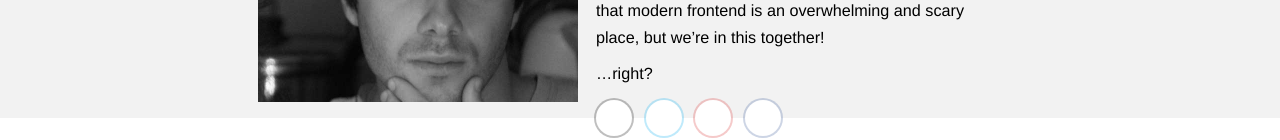
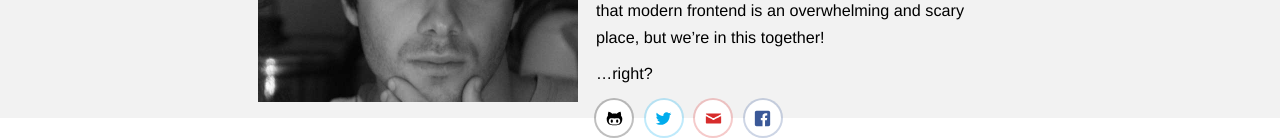
Before and after one commit to silvenon/silvenon.com, a Jekyll site: the page built from _posts/2014-09-07-github-pages-file-name-clash.md, in a window 1280 px wide. Shown: the part 797-937 px from the top of the page. Built offline with Jekyll 4.4.1, drawn with Linux system fonts in a browser that asks for light colours; a script that is not in the unit is left out; comment, search, counter and statistics services are not loaded.

Commit message:
Add missing icons to the bio

```diff
--- a/_includes/bio.html
+++ b/_includes/bio.html
@@ -13,22 +13,34 @@
         <ul class="bio-social">
           <li class="github">
             <a href="https://github.com/{{ site.author.github }}" title="GitHub">
-              <i class="icon icon-github"></i>
+              <svg viewBox="0 0 20 20">
+                <title>github</title>
+                <path d="M13.18 11.309c-0.718 0-1.3 0.807-1.3 1.799 0 0.994 0.582 1.801 1.3 1.801s1.3-0.807 1.3-1.801c-0.001-0.992-0.582-1.799-1.3-1.799zM17.706 6.626c0.149-0.365 0.155-2.439-0.635-4.426 0 0-1.811 0.199-4.551 2.080-0.575-0.16-1.548-0.238-2.519-0.238-0.973 0-1.945 0.078-2.52 0.238-2.741-1.881-4.552-2.080-4.552-2.080-0.789 1.987-0.781 4.061-0.634 4.426-0.928 1.008-1.495 2.219-1.495 3.871 0 7.186 5.963 7.301 7.467 7.301 0.342 0 1.018 0.002 1.734 0.002s1.392-0.002 1.732-0.002c1.506 0 7.467-0.115 7.467-7.301 0-1.652-0.566-2.863-1.494-3.871zM10.028 16.915h-0.056c-3.771 0-6.709-0.449-6.709-4.115 0-0.879 0.31-1.693 1.047-2.369 1.227-1.127 3.305-0.531 5.662-0.531 0.010 0 0.020 0 0.029 0s0.018 0 0.027 0c2.357 0 4.436-0.596 5.664 0.531 0.735 0.676 1.045 1.49 1.045 2.369 0 3.666-2.937 4.115-6.709 4.115zM6.821 11.309c-0.718 0-1.3 0.807-1.3 1.799 0 0.994 0.582 1.801 1.3 1.801s1.301-0.807 1.301-1.801c0-0.992-0.582-1.799-1.301-1.799z"></path>
+              </svg>
             </a>
           </li>
           <li class="twitter">
             <a href="https://twitter.com/{{ site.author.twitter }}" title="Twitter">
-              <i class="icon icon-twitter"></i>
+              <svg viewBox="0 0 20 20">
+                <title>twitter</title>
+                <path d="M17.316 6.246c0.008 0.162 0.011 0.326 0.011 0.488 0 4.99-3.797 10.742-10.74 10.742-2.133 0-4.116-0.625-5.787-1.697 0.296 0.035 0.596 0.053 0.9 0.053 1.77 0 3.397-0.604 4.688-1.615-1.651-0.031-3.046-1.121-3.526-2.621 0.23 0.043 0.467 0.066 0.71 0.066 0.345 0 0.679-0.045 0.995-0.131-1.727-0.348-3.028-1.873-3.028-3.703 0-0.016 0-0.031 0-0.047 0.509 0.283 1.092 0.453 1.71 0.473-1.013-0.678-1.68-1.832-1.68-3.143 0-0.691 0.186-1.34 0.512-1.898 1.861 2.285 4.644 3.787 7.781 3.945-0.064-0.277-0.097-0.564-0.097-0.861 0-2.084 1.689-3.773 3.774-3.773 1.086 0 2.067 0.457 2.756 1.191 0.859-0.17 1.667-0.484 2.397-0.916-0.282 0.881-0.881 1.621-1.66 2.088 0.764-0.092 1.49-0.293 2.168-0.594-0.506 0.758-1.146 1.422-1.884 1.953z"></path>
+              </svg>
             </a>
           </li>
           <li class="email">
             <a href="mailto:{{ site.author.email }}" title="Email">
-              <i class="icon icon-email"></i>
+              <svg viewBox="0 0 20 20">
+                <title>email</title>
+                <path d="M1.574 5.286c0.488 0.262 7.248 3.894 7.5 4.029s0.578 0.199 0.906 0.199c0.328 0 0.654-0.064 0.906-0.199s7.012-3.767 7.5-4.029c0.489-0.263 0.951-1.286 0.054-1.286h-16.919c-0.897 0-0.435 1.023 0.053 1.286zM18.613 7.489c-0.555 0.289-7.387 3.849-7.727 4.027s-0.578 0.199-0.906 0.199-0.566-0.021-0.906-0.199-7.133-3.739-7.688-4.028c-0.39-0.204-0.386 0.035-0.386 0.219s0 7.293 0 7.293c0 0.42 0.566 1 1 1h16c0.434 0 1-0.58 1-1 0 0 0-7.108 0-7.292s0.004-0.423-0.387-0.219z"></path>
+              </svg>
             </a>
           </li>
           <li class="facebook">
             <a href="https://facebook.com/{{ site.author.facebook }}" title="Facebook">
-              <i class="icon icon-facebook"></i>
+              <svg viewBox="0 0 20 20">
+                <title>facebook</title>
+                <path d="M17 1h-14c-1.1 0-2 0.9-2 2v14c0 1.101 0.9 2 2 2h7v-7h-2v-2.475h2v-2.050c0-2.164 1.212-3.684 3.766-3.684l1.803 0.002v2.605h-1.197c-0.994 0-1.372 0.746-1.372 1.438v1.69h2.568l-0.568 2.474h-2v7h4c1.1 0 2-0.899 2-2v-14c0-1.1-0.9-2-2-2z"></path>
+              </svg>
             </a>
           </li>
         </ul>
--- a/_sass/_bio.scss
+++ b/_sass/_bio.scss
@@ -67,12 +67,24 @@
       display: block;
       width: 2em;
       height: 2em;
-      line-height: 2.2;
+      line-height: 2.4;
       text-align: center;
       text-decoration: none;
       border-radius: 50%;
       background: #fff;
       transition: 0.2s;
+    }
+
+    svg {
+      display: inline-block;
+      fill: currentColor;
+      width: 15px;
+      height: 15px;
+
+      @media (min-width: 768px) {
+        width: 17px;
+        height: 17px;
+      }
     }
 
     @each $network, $color in $network-colors {
```
